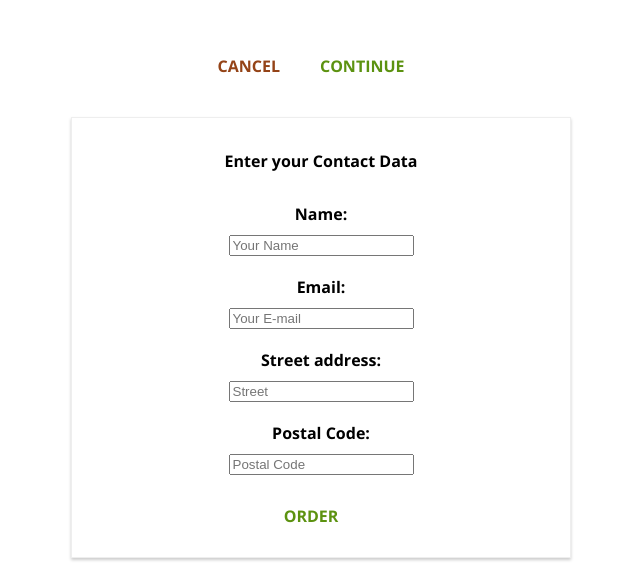
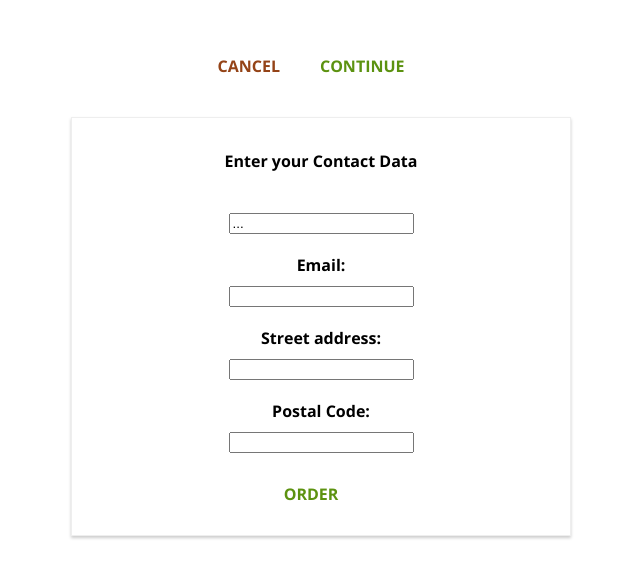
Before and after one commit to Jarkkohei/React-Complete-Guide, a React app: page /checkout/contact-data in a window 1280 px wide. Shown: the part 701-1279 px from the top of the page, without its empty margins (319-959 px from the left). After the commit the page ends 1257 px from the top, so only its background shows below. Built offline with nearby package versions, Linux system fonts and the light colour scheme.

Commit message:
Situation after the course section [219]

```diff
--- a/src/components/UI/Input/Input.js
+++ b/src/components/UI/Input/Input.js
@@ -5,15 +5,24 @@ const input = (props) => {
 
     let inputElement = null;
 
-    switch(props.inputtype) {
+    switch(props.elementType) {
         case ('input'):
-            inputElement = <input className={classes.inputElement} {...props}/>;
+            inputElement = <input
+                className={classes.inputElement}
+                {...props.elementConfig}
+                value={props.value}/>;
             break;
         case ('textarea'):
-            inputElement = <textarea className={classes.inputElement} {...props}/>
+            inputElement = <textarea
+                className={classes.inputElement}
+                {...props.elementConfig}
+                value={props.value}/>;
             break;
         default:
-            inputElement = <input className={classes.inputElement} {...props}/>;
+            inputElement = <input
+                className={classes.inputElement}
+                {...props.elementConfig}
+                value={props.value}/>;
     }
 
 
--- a/src/containers/Checkout/ContactData/ContactData.js
+++ b/src/containers/Checkout/ContactData/ContactData.js
@@ -91,7 +91,8 @@ class ContactData extends Component {
 
         let form = (
             <form>
-                <Input inputtype="input" label="Name:"type="text" name="name" placeholder="Your Name" />
+                <Input elementType="..." elementConfig="..." value="..."/>
+
                 <Input inputtype="input" label="Email:" type="email" name="email" placeholder="Your E-mail" />
                 <Input inputtype="input" label="Street address:" type="text" name="street" placeholder="Street" />
                 <Input inputtype="input" label="Postal Code:" type="text" name="postal" placeholder="Postal Code" />
```
